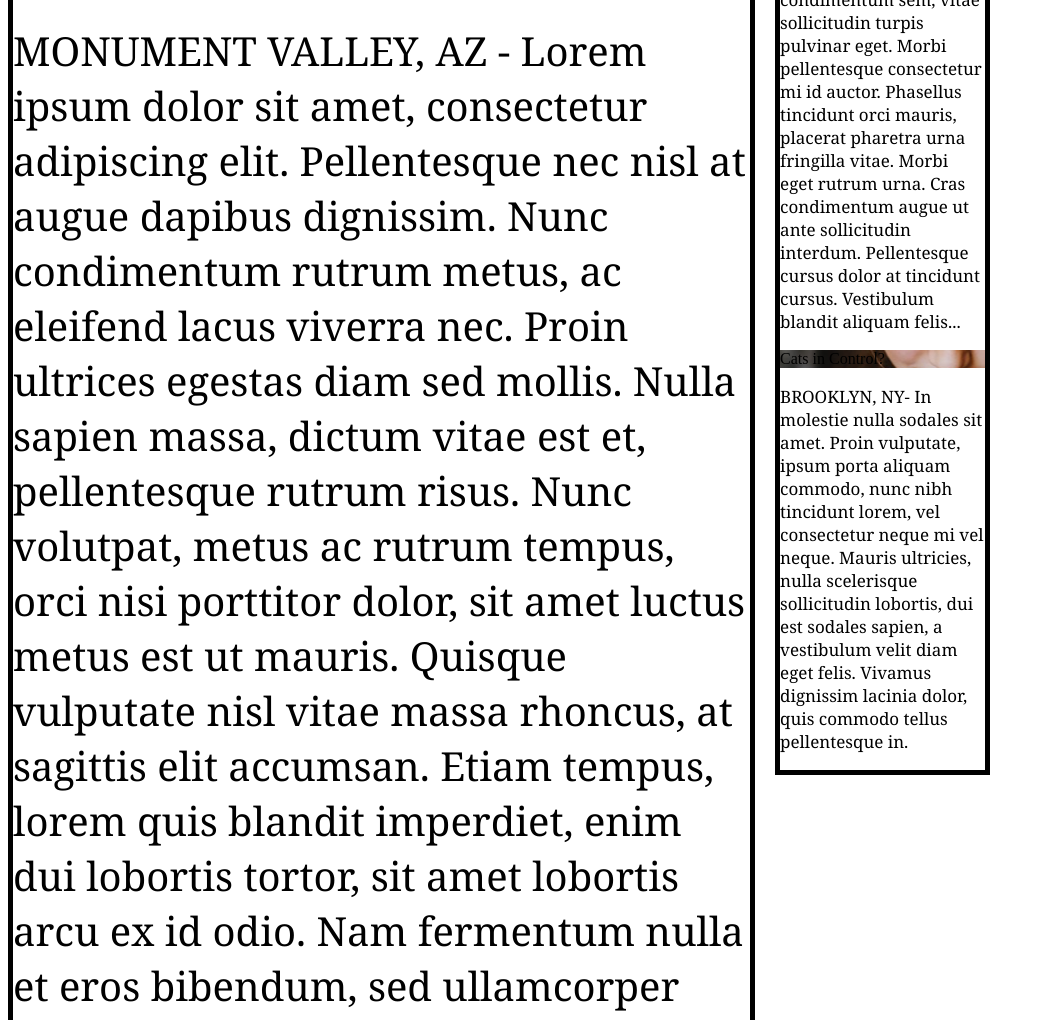
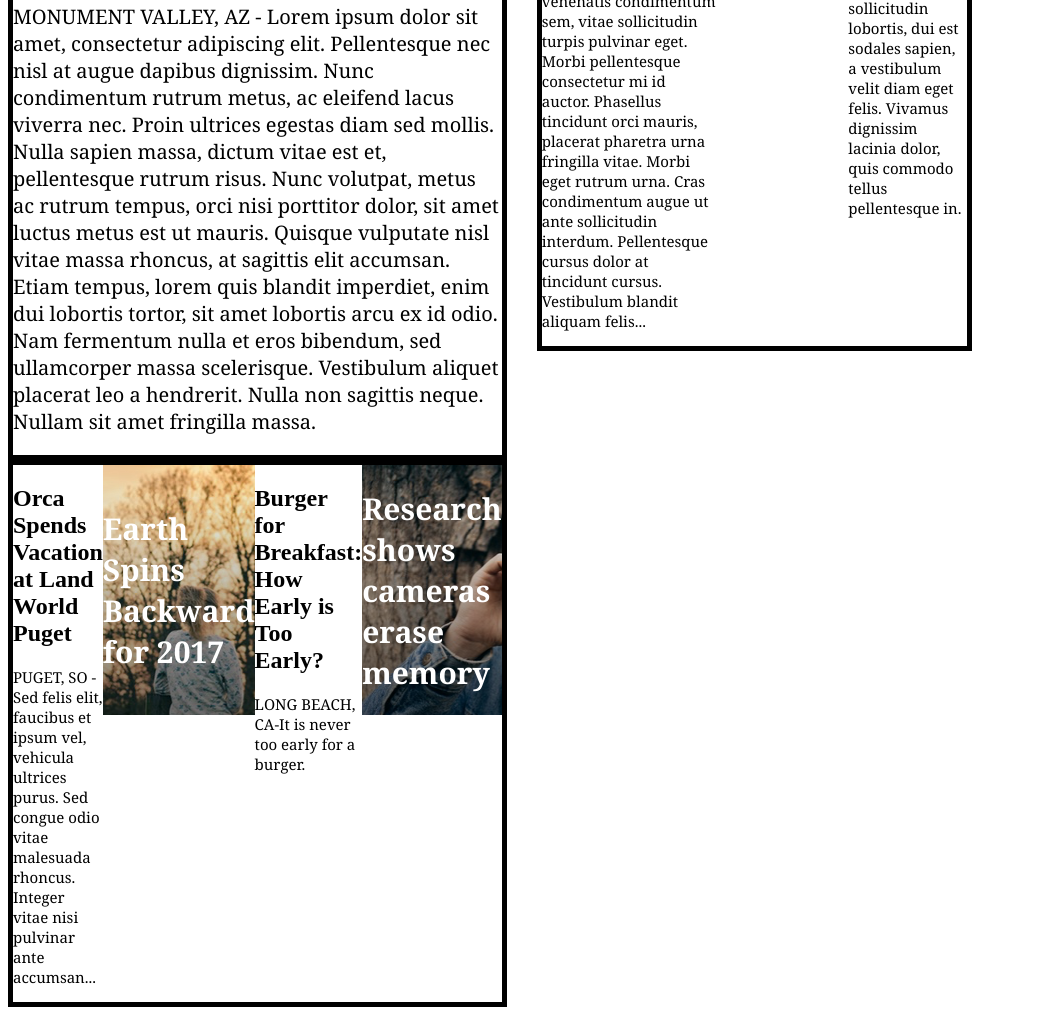
Before and after one commit to jalesco/MyTimes, a plain HTML site: page index.html in a window 1280 px wide. Shown: the part 460-1480 px from the top of the page, without its empty margins (0-1045 px from the left). Drawn offline with Linux system fonts and the light colour scheme.

Commit message:
More styles

```diff
--- a/index.html
+++ b/index.html
@@ -35,15 +35,15 @@
             <h2> Orca Spends Vacation at Land World Puget </h2>
             <p class="narrative"> PUGET, SO - Sed felis elit, faucibus et ipsum vel, vehicula ultrices purus. Sed congue odio vitae malesuada rhoncus. Integer vitae nisi pulvinar ante accumsan... </p>
           </div>
-          <div class="image-content">
-            <img src="#" alt="Earth Spins Backward for 2017"/>
+          <div class="image-earth">
+            <span> Earth Spins Backward for 2017 </span>
           </div>
           <div class="story">
             <h2> Burger for Breakfast: How Early is Too Early? </h2>
             <p class="narrative"> LONG BEACH, CA-It is never too early for a burger. </p>
           </div>
-          <div class="image-content">
-            <img src="#" alt="Research shows cameras erase memory" />
+          <div class="image-camera">
+            <span> Research shows cameras erase memory </span>
           </div>
         </div>
       </div> <!--End of large column div-->
--- a/resources/style.css
+++ b/resources/style.css
@@ -39,16 +39,13 @@ header nav span {
 
 }
 
-.image-content {
-  border: 1px solid black;
-}
 
 .lead-story {
   border: 5px solid black;
 }
 
 .lead-story .narrative {
-  font-size: 40px;
+  font-size: 20px;
 }
 
 .lead-image {
@@ -66,13 +63,48 @@ header nav span {
   padding-left: 20px;
 }
 
+.image-earth {
+  display: flex;
+  background-image: url(images/img-fall.png);
+  height: 250px;
+  align-items: center;
+  font-family: Georgia;
+  font-weight: bold;
+  font-size: 30px;
+  color: white;
+}
+
+.image-camera {
+  display: flex;
+  background-image:url(images/img-camera.png);
+  font-family: Georgia;
+  font-weight: bold;
+  font-size: 30px;
+  color: white;
+  height: 250px;
+  align-items: center;
+}
+
 .cat-ceo-image {
+  display: flex;
   background-image: url(images/cat-ceo.png);
+  height: 200px;
+  color: white;
+  align-items: center;
+  font-family: Georgia;
+  font-weight: bold;
+  font-size: 30px;
+  color: white;
+
 }
 
 .minor-stories {
+  display: flex;
   border: 5px solid black;
+  flex-direction: row;
 }
+
+
 
 .news-bites {
   border: 1px solid black;
@@ -80,14 +112,14 @@ header nav span {
 
 .narrative {
   font-family: Georgia;
-  font-size: 17px;
+  font-size: 15px;
   color: black;
 }
 
 .column {
   display: flex;
   flex-direction: column;
-  margin-right: 20px;
+  margin-right: 30px;
 }
 
 .column .large {
@@ -95,7 +127,7 @@ header nav span {
 }
 
 .column .medium {
-  width: 300px;
+  width: 320px;
 }
 
 .column .small {
```
Also changed, not shown: resources/images/img-camera.png (added).
